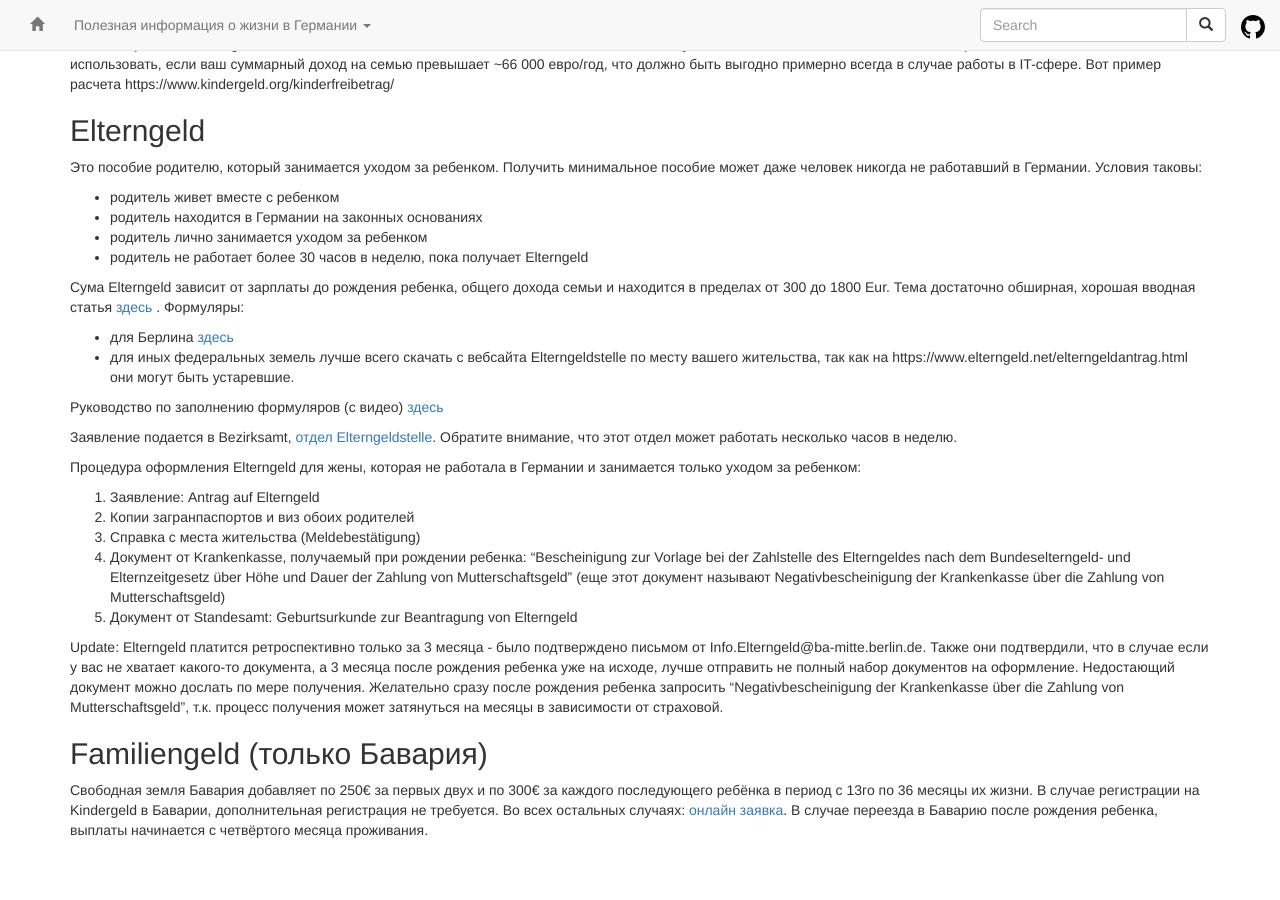
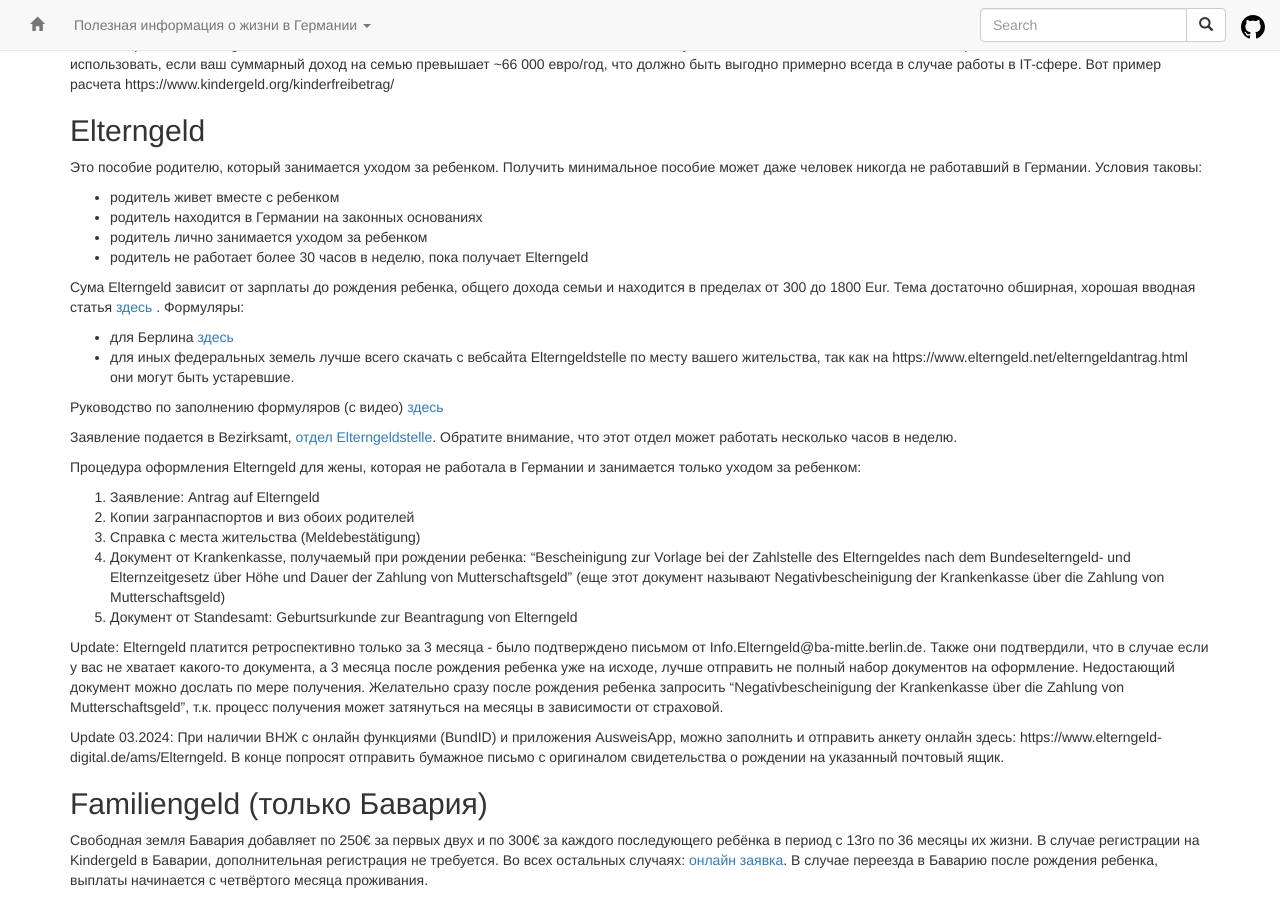
Before and after one commit to ru-de/faq, a Jekyll site: the page built from pages/Детские пособия.md, in a window 1280 px wide and 900 px high, scrolled down 1098 px. Built offline with Jekyll 4.4.1, drawn with Linux system fonts in a browser that asks for light colours; nearby versions of some CDN libraries; before the commit the page ends 1948 px from its top, so only the background shows below that.

Commit message:
sync github pages

```diff
--- a/pages/Детские пособия.md
+++ b/pages/Детские пособия.md
@@ -85,6 +85,8 @@ Update 3: Желательно как можно скорее после рож
 
 Update: Elterngeld платится ретроспективно только за 3 месяца - было подтверждено письмом от Info.Elterngeld@ba-mitte.berlin.de. Также они подтвердили, что в случае если у вас не хватает какого-то документа, а 3 месяца после рождения ребенка уже на исходе, лучше отправить не полный набор документов на оформление. Недостающий документ можно дослать по мере получения. Желательно сразу после рождения ребенка запросить "Negativbescheinigung der Krankenkasse über die Zahlung von Mutterschaftsgeld", т.к. процесс получения может затянуться на месяцы в зависимости от страховой.
 
+Update 03.2024: При наличии ВНЖ с онлайн функциями (BundID) и приложения AusweisApp, можно заполнить и отправить анкету онлайн здесь: https://www.elterngeld-digital.de/ams/Elterngeld. В конце попросят отправить бумажное письмо с оригиналом свидетельства о рождении на указанный почтовый ящик.
+
 ## Familiengeld (только Бавария)
 
 Свободная земля Бавария добавляет по 250€ за первых двух и по 300€ за каждого последующего ребёнка в период с 13го по 36 месяцы их жизни. В случае регистрации на Kindergeld в Баварии, дополнительная регистрация не требуется. Во всех остальных случаях: [онлайн заявка](https://www.familiengeldantrag.bayern.de/onlineantrag/default.aspx).
```
